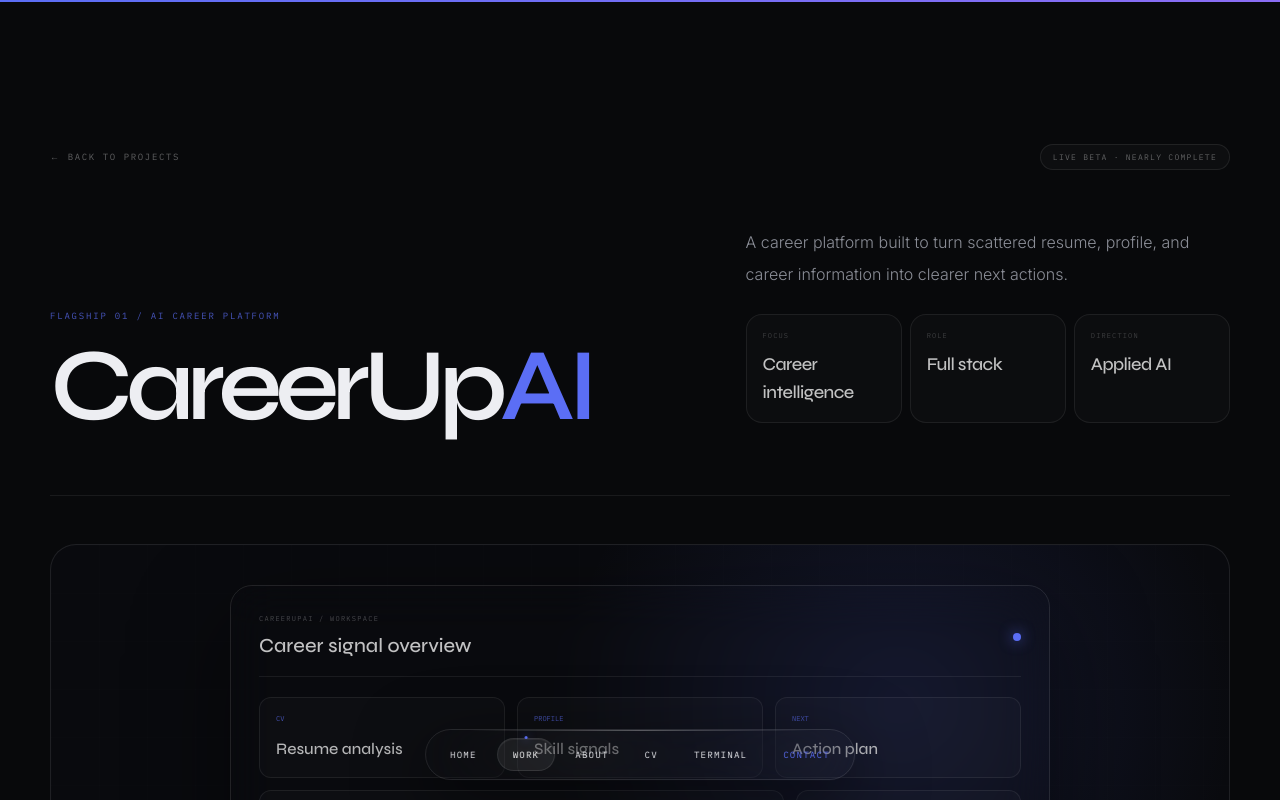
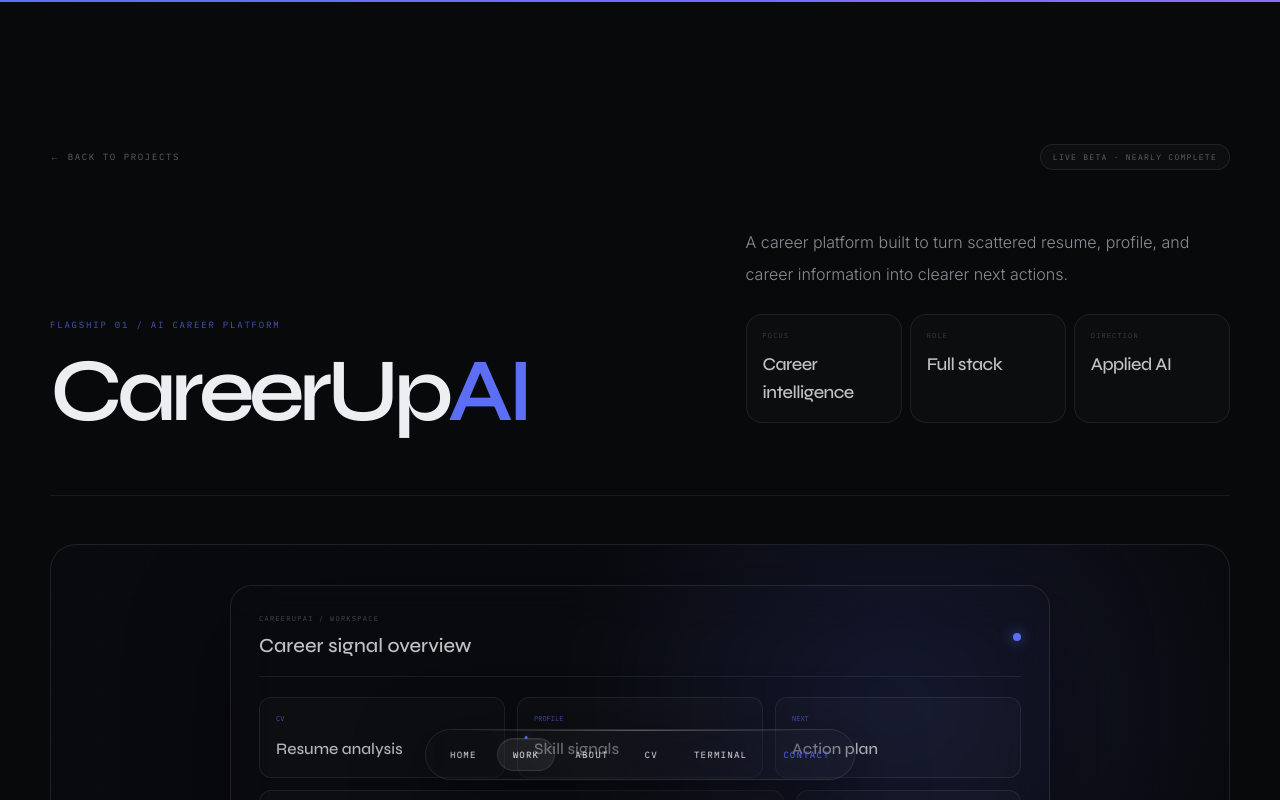
Before and after one commit to nityansh19/nityansh-portfolio, a Next.js app: page /projects/careerupai in a window 1280 px wide. Shown: the top 800 px of the page. Built offline with nearby package versions, Linux system fonts and the light colour scheme.

Commit message:
fix: make project case studies responsive for long titles

```diff
--- a/components/ProjectCaseStudy.tsx
+++ b/components/ProjectCaseStudy.tsx
@@ -60,7 +60,7 @@ export default function ProjectCaseStudy({
         <header className="mt-10 grid gap-10 border-b border-white/[0.07] pb-12 md:mt-14 md:grid-cols-[1.15fr_.85fr] md:items-end md:pb-16">
           <div>
             <p className="font-mono text-[8px] uppercase tracking-[0.2em] text-accent/75 sm:text-[9px]">{eyebrow}</p>
-            <h1 className="mt-5 font-display text-[clamp(3.2rem,8vw,7.5rem)] font-semibold leading-[0.86] tracking-[-0.07em]">
+            <h1 className="mt-5 max-w-full break-words font-display text-[clamp(2.75rem,13vw,5.3rem)] font-semibold leading-[0.88] tracking-[-0.065em] sm:text-[clamp(3.4rem,7vw,6.2rem)]">
               {title}
             </h1>
           </div>
```
